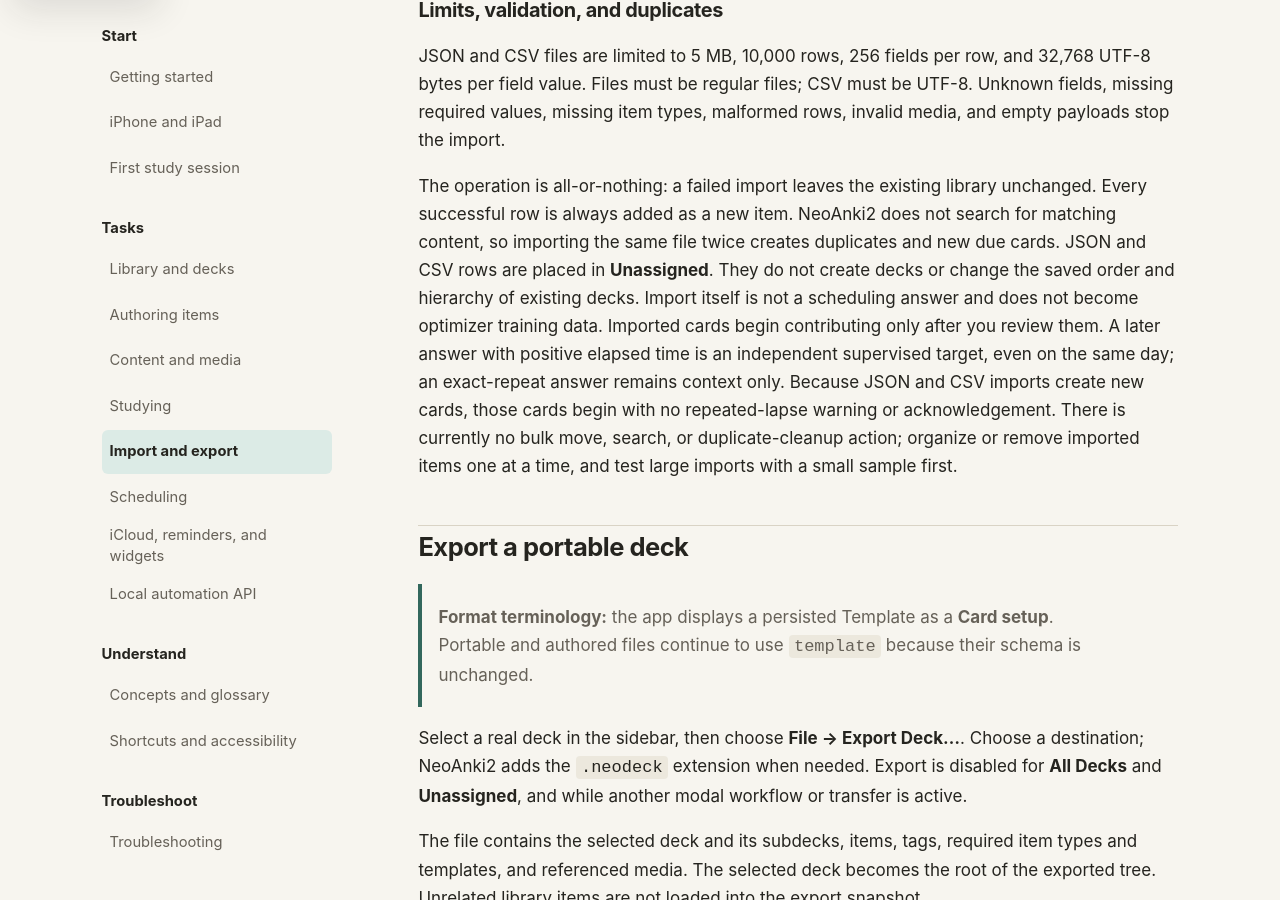
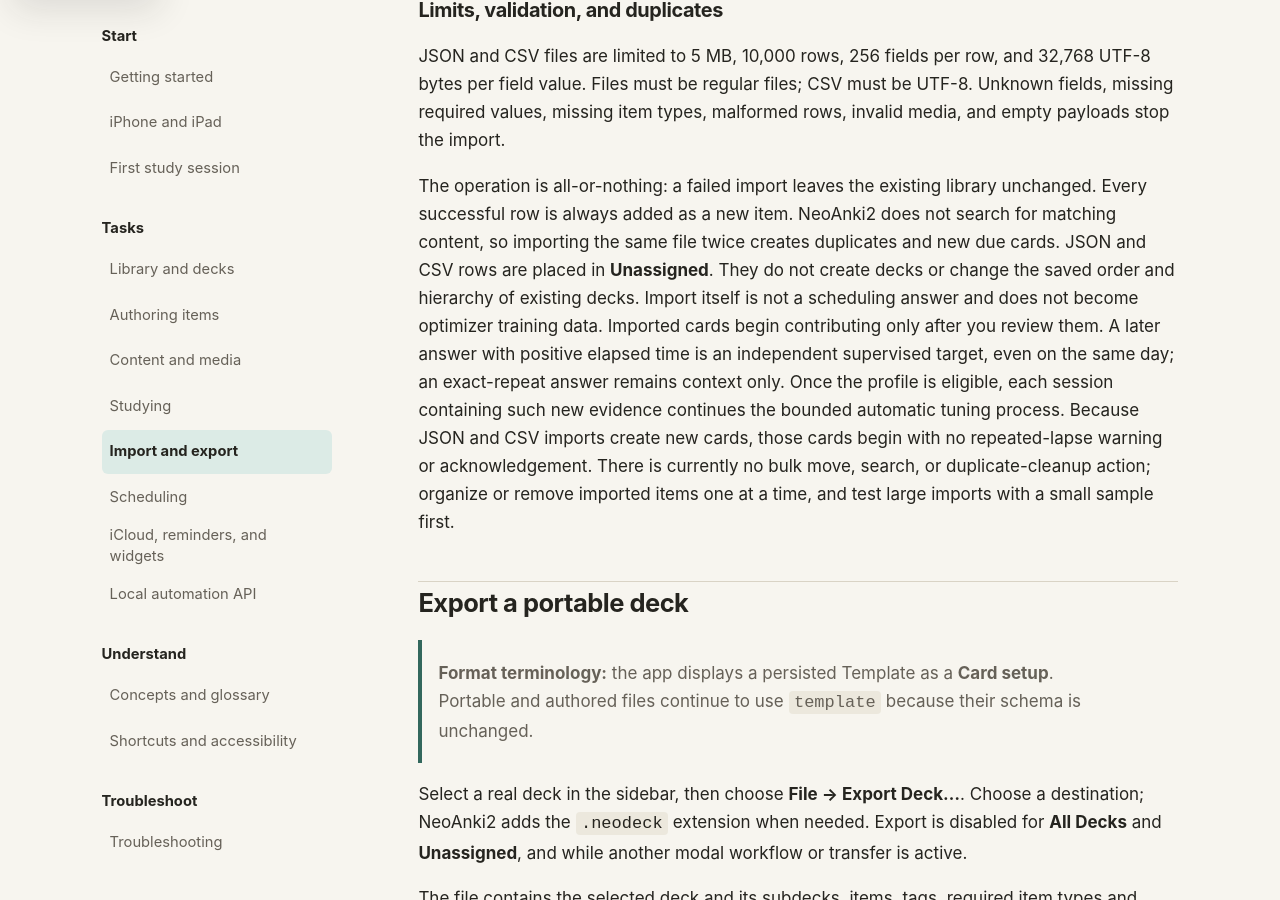
Before and after one commit to neoanki2/neoanki2, a Jekyll site: the page built from docs/user/import-export.md, in a window 1280 px wide and 900 px high, scrolled down 4577 px. Built offline with Jekyll 4.4.1, drawn with Linux system fonts in a browser that asks for light colours.

Commit message:
Clarify continuous tuning across study content

```diff
--- a/docs/user/import-export.md
+++ b/docs/user/import-export.md
@@ -176,8 +176,10 @@
 Import itself is not a scheduling answer and does not become optimizer training
 data. Imported cards begin contributing only after you review them. A later
 answer with positive elapsed time is an independent supervised target, even on
-the same day; an exact-repeat answer remains context only. Because JSON and CSV imports create new cards, those cards begin with
-no repeated-lapse warning or acknowledgement.
+the same day; an exact-repeat answer remains context only. Once the profile is
+eligible, each session containing such new evidence continues the bounded
+automatic tuning process. Because JSON and CSV imports create new cards, those
+cards begin with no repeated-lapse warning or acknowledgement.
 There is currently no bulk move, search, or duplicate-cleanup action; organize
 or remove imported items one at a time, and test large imports with a small
 sample first.
```
Also changed, not shown: docs/user/item-types-and-templates.md (+4 -0 lines), docs/user/studying.md (+5 -0 lines).
